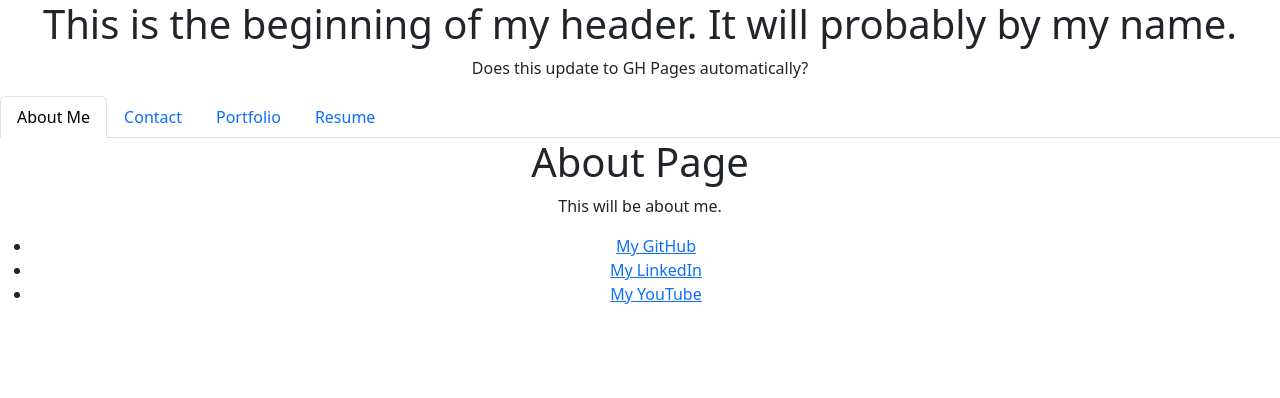
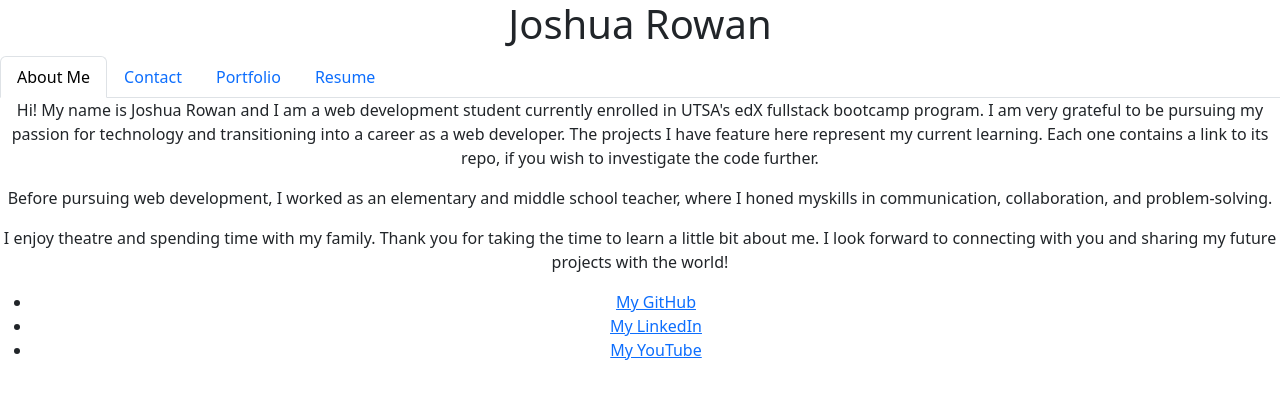
Before and after one commit to joshua-rowan/portfolio, a React (Create React App) app: page / in a window 1280 px wide. Shown: the top 398 px of the page. Built offline with nearby package versions, Linux system fonts and the light colour scheme.

Commit message:
Completed About Me Text and updated Header with my name and deleted test phrase

```diff
--- a/src/components/Header.js
+++ b/src/components/Header.js
@@ -3,10 +3,7 @@ import React from 'react';
 export default function Header() {
   return (
     <header>
-      <h1>This is the beginning of my header. It will probably by my name.</h1>
-      <p>
-        Does this update to GH Pages automatically?
-      </p>
+      <h1>Joshua Rowan</h1>
     </header>
   );
 }
--- a/src/components/pages/AboutMe.js
+++ b/src/components/pages/AboutMe.js
@@ -3,9 +3,18 @@ import React from 'react';
 export default function About() {
   return (
     <div>
-      <h1>About Page</h1>
       <p>
-        This will be about me.
+        Hi! My name is Joshua Rowan and I am a web development student currently enrolled in UTSA's edX fullstack
+        bootcamp program. I am very grateful to be pursuing my passion for technology and transitioning into a
+        career as a web developer. The projects I have feature here represent my current learning. Each one contains
+        a link to its repo, if you wish to investigate the code further.
+      </p>
+      <p>
+        Before pursuing web development, I worked as an elementary and middle school teacher, where I honed myskills in communication, collaboration, and problem-solving.
+      </p>
+      <p>
+        I enjoy theatre and spending time with my family. Thank you for taking the time to learn
+        a little bit about me. I look forward to connecting with you and sharing my future projects with the world!
       </p>
     </div>
   );
```
